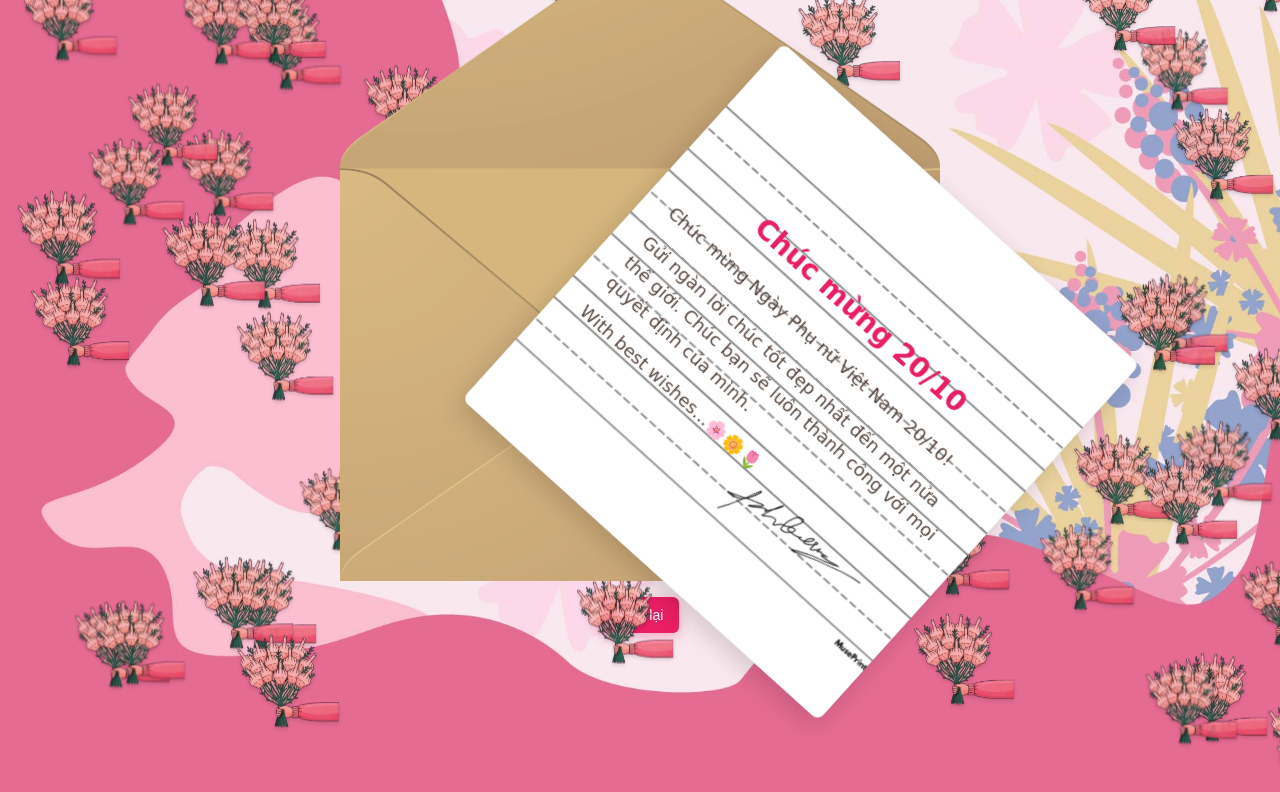
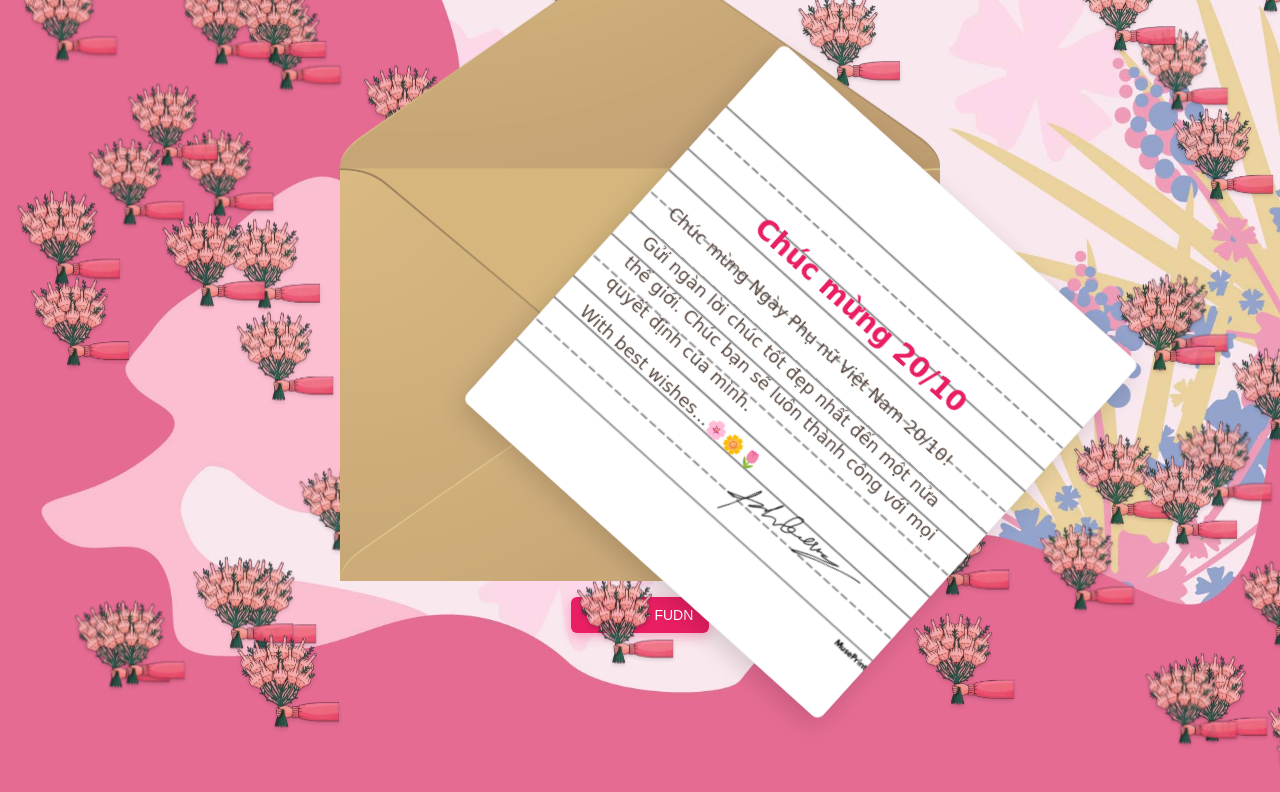
Before and after one commit to qxh1145/happy-20-10-fr, a plain HTML site: page index.html in a window 1280 px wide. Both pictures are taken after a click on the button "Nhận quà". Drawn offline with nearby package versions, Linux system fonts and the light colour scheme; a web font is replaced by a local one.

Commit message:
update cpr

```diff
--- a/index.html
+++ b/index.html
@@ -2,7 +2,7 @@
 <html lang="en">
 
 <head>
-    <title>Lời chúc 20/10 - Envelope Animation</title>
+    <title>Lời chúc 20/10 - quntrn05 - FUDN</title>
     <meta charset="UTF-8">
     <meta http-equiv="X-UA-Compatible" content="IE=edge">
     <meta name="viewport" content="width=device-width, initial-scale=1.0">
@@ -305,7 +305,7 @@
         </div>
 
         <div class="actions" style="text-align:center; margin-top: 16px;">
-            <button id="replay" type="button">Xem lại</button>
+            <button id="replay" type="button">quntrn05 - FUDN</button>
         </div>
 
     </div>
```
